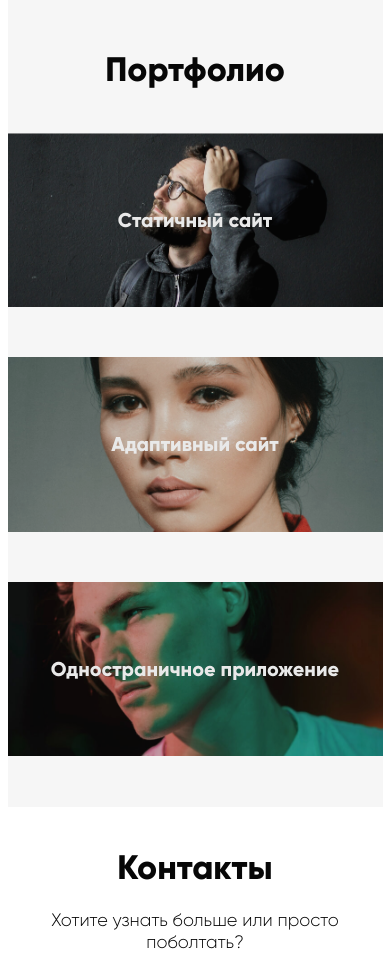
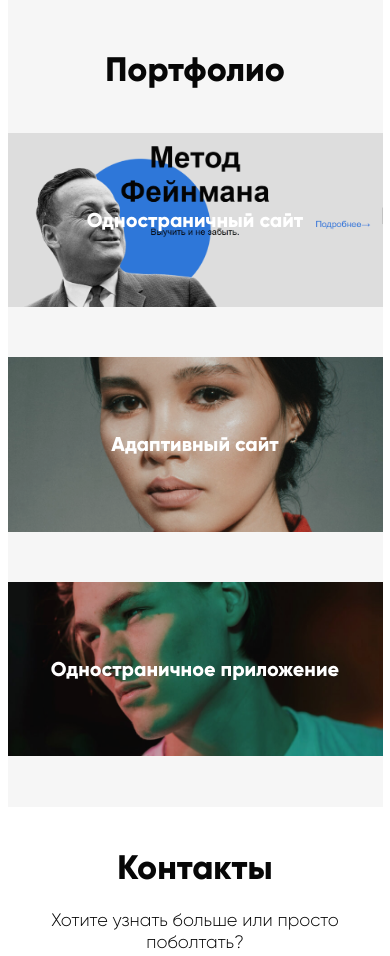
Before and after one commit to AnastasiaSh29/Portfolio, a plain HTML site: page index.html in a window 390 px wide. Shown: the part 1760-2716 px from the top of the page. Drawn offline with Linux system fonts and the light colour scheme.

Commit message:
portfolio links

```diff
--- a/blocks/portfolio/__img/portfolio__img.css
+++ /dev/null
@@ -1,40 +0,0 @@
-.portfolio__img {
-  max-width: 940px;
-}
-
-@media screen and (max-width: 1024px) {
-  .portfolio__img {
-    max-width: 768px;
-  }
-}
-@media screen and (max-width: 850px) {
-  .portfolio__img {
-    max-width: 700px;
-  }
-}
-@media screen and (max-width: 768px) {
-  .portfolio__img {
-    max-width: 500px;
-  }
-}
-@media screen and (max-width: 600px) {
-  .portfolio__img {
-    max-width: 425px;
-  }
-}
-@media screen and (max-width: 425px) {
-  .portfolio__img {
-    max-width: 375px;
-  }
-}
-/***************/
-@media screen and (max-width: 375px) {
-  .portfolio__img {
-    max-width: 375px;
-  }
-}
-@media screen and (max-width: 320px) {
-  .portfolio__img {
-    max-width: 320px;
-  }
-}
--- a/blocks/portfolio/__site/portfolio__site.css
+++ /dev/null
@@ -1,7 +0,0 @@
-.portfolio__site {
-  text-decoration: none;
-  color: #fff;
-  margin: auto;
-  padding: 0;
-  max-width: 940px;
-}
--- /dev/null
+++ b/blocks/progect/__link/progect__link.css
@@ -0,0 +1,29 @@
+.progect__link {
+  text-decoration: none;
+  color: #fff;
+  margin: auto;
+  padding: 0;
+  max-width: 940px;
+  display: flex;
+  flex-direction: column;
+  align-items: center;
+  justify-content: center;
+  position: relative;
+}
+
+.progect__link::before {
+  content: '';
+  top: 0;
+  left: 0;
+  right: 0;
+  bottom: 0;
+  position: absolute;
+}
+
+.progect__link:hover::before {
+  opacity: 0.8;
+  transition: all 1s ease;
+  -webkit-transition: all 1s ease;
+  -o-transition: all 1s ease;
+  -moz-transition: all 1s ease;
+}
--- a/blocks/progect/__one/progect__one.css
+++ b/blocks/progect/__one/progect__one.css
@@ -1,5 +1,5 @@
 .progect__one {
-  background-image: url(../../../images/progect-1.jpg);
+  background-image: url(../../../images/Feiman.png);
 }
 .progect__one::after {
   content: '';
--- a/blocks/portfolio/__site-title/portfolio__site-title.css
+++ b/blocks/progect/__title/progect__title.css
@@ -1,22 +1,23 @@
-.portfolio__site-title {
+.progect__title {
   font-size: 50px;
   line-height: 22px;
   letter-spacing: 0em;
   text-align: center;
 }
+
 @media screen and (max-width: 850px) {
-  .portfolio__site-title {
+  .progect__title {
     font-size: 40px;
   }
 }
 @media screen and (max-width: 768px) {
-  .portfolio__site-title {
+  .progect__title {
     font-size: 30px;
   }
 }
 
 @media screen and (max-width: 425px) {
-  .portfolio__site-title {
+  .progect__title {
     font-size: 20px;
   }
 }
--- a/blocks/portfolio/__link/portfolio__link.css
+++ b/blocks/progect/progect.css
@@ -1,4 +1,4 @@
-.portfolio__link {
+.progect {
   margin-bottom: 100px;
   position: relative;
   background-repeat: no-repeat;
@@ -8,18 +8,18 @@
   cursor: pointer;
 }
 
-.portfolio__link::before {
+.progect::before {
   content: '';
   top: 0;
   left: 0;
   right: 0;
   bottom: 0;
   position: absolute;
+  opacity: 0.1;
   background-color: #2a2c2f;
-  opacity: 0.1;
 }
 
-.portfolio__link:hover::before {
+.progect:hover::before {
   opacity: 0.8;
   transition: all 1s ease;
   -webkit-transition: all 1s ease;
@@ -28,7 +28,7 @@
 }
 
 @media screen and (max-width: 600px) {
-  .portfolio__link {
+  .progect {
     margin-bottom: 50px;
   }
 }
--- a/index.html
+++ b/index.html
@@ -94,36 +94,35 @@
           <h2 class="portfolio__header"><a name="portfolio">Портфолио</a></h2>
           <nav>
             <ul class="portfolio__links">
-              <li class="portfolio__link progect__one">
+              <li class="progect progect__one">
                 <a
-                  class="portfolio__site"
+                  class="progect__link"
+                  target="_blank"
+                  rel="noopener noreferrer"
+                  title="How to lern"
+                  href="https://anastasiash29.github.io/How-to-lern/"
+                >
+                  <h2 class="progect__title">Одностраничный сайт</h2>
+                </a>
+              </li>
+
+              <li class="progect progect__two">
+                <a
+                  class="progect__link"
                   target="_blank"
                   rel="noopener noreferrer"
                   href="https://github.com"
-                >
-                  <h2 class="portfolio__site-title">Статичный сайт</h2>
+                  ><h2 class="progect__title">Адаптивный сайт</h2>
                 </a>
               </li>
 
-              <li class="portfolio__link progect__two">
+              <li class="progect progect__three">
                 <a
-                  class="portfolio__site"
+                  class="progect__link"
                   target="_blank"
                   rel="noopener noreferrer"
                   href="https://github.com"
-                  ><h2 class="portfolio__site-title">Адаптивный сайт</h2>
-                </a>
-              </li>
-
-              <li class="portfolio__link progect__three">
-                <a
-                  class="portfolio__site"
-                  target="_blank"
-                  rel="noopener noreferrer"
-                  href="https://github.com"
-                  ><h2 class="portfolio__site-title">
-                    Одностраничное приложение
-                  </h2>
+                  ><h2 class="progect__title">Одностраничное приложение</h2>
                 </a>
               </li>
             </ul>
--- a/pages/index.css
+++ b/pages/index.css
@@ -39,10 +39,10 @@
 @import url(../blocks/portfolio/portfolio.css);
 @import url(../blocks/portfolio/__header/portfolio__header.css);
 @import url(../blocks/portfolio/__links/portfolio__links.css);
-@import url(../blocks/portfolio/__link/portfolio__link.css);
-@import url(../blocks/portfolio/__img/portfolio__img.css);
-@import url(../blocks/portfolio/__site/portfolio__site.css);
-@import url(../blocks/portfolio/__site-title/portfolio__site-title.css);
+/*progect*/
+@import url(../blocks/progect/progect.css);
+@import url(../blocks/progect/__link/progect__link.css);
+@import url(../blocks/progect/__title/progect__title.css);
 @import url(../blocks/progect/__one/progect__one.css);
 @import url(../blocks/progect/__two/progect__two.css);
 @import url(../blocks/progect/__three/progect__three.css);
```
Also changed, not shown: images/Feiman.png (added).
